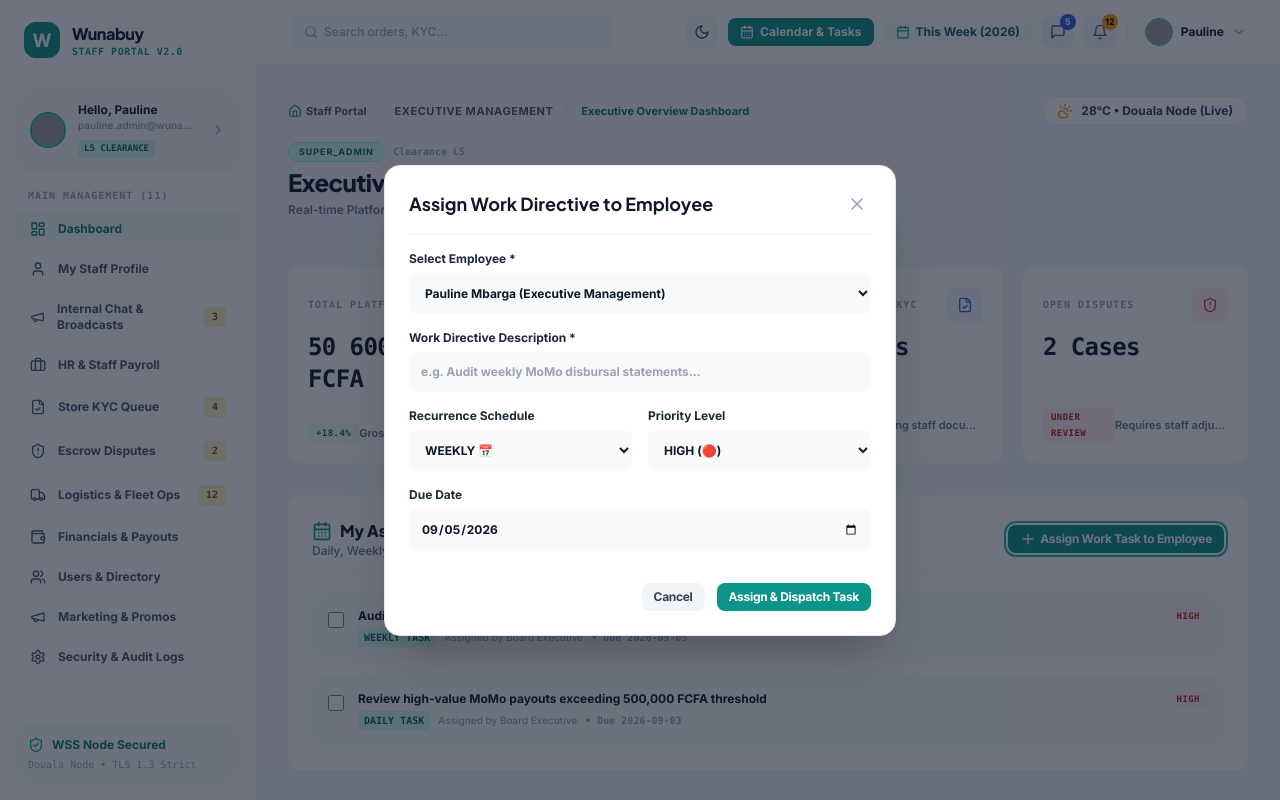
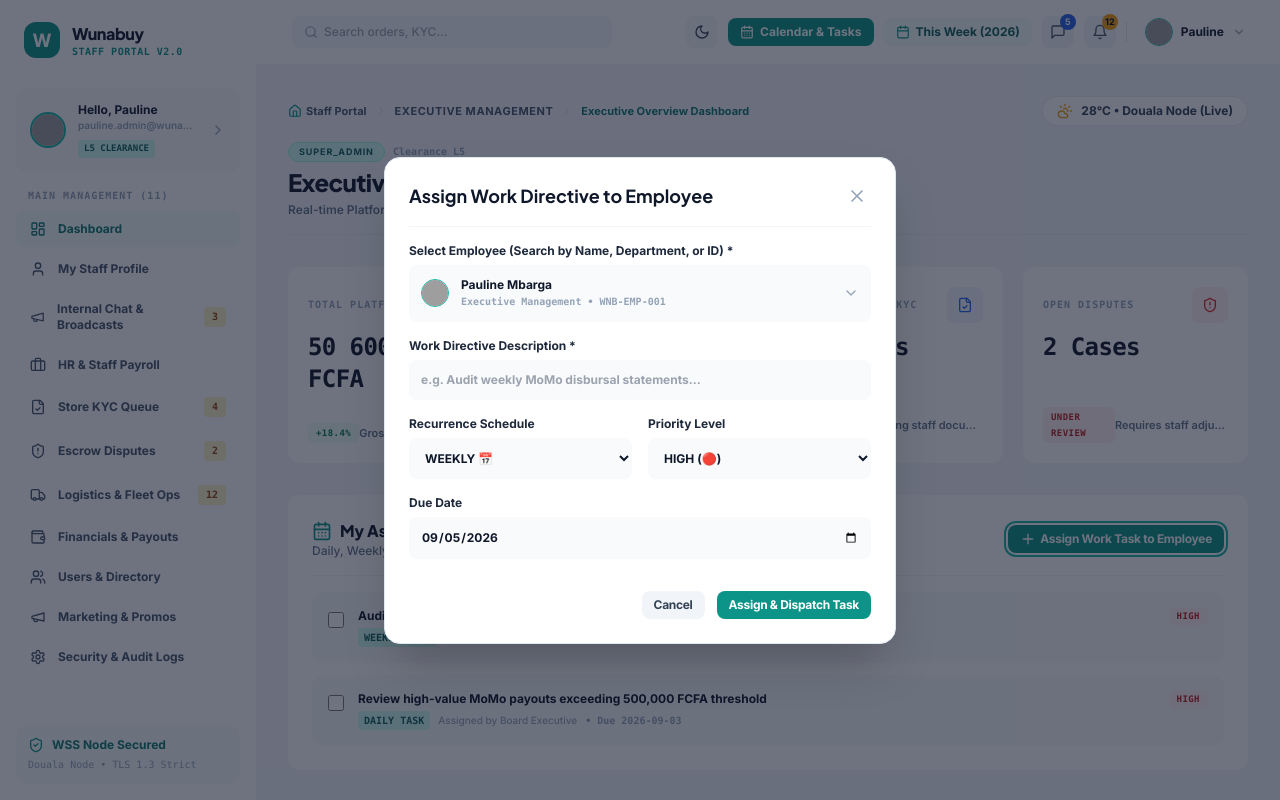
Before and after one commit to forku-brandon/wunabuy, a React (Vite) app in the folder staff-portal/: page / in a window 1280 px wide. Both pictures are taken after a click on the button "Assign Work Task to Employee". Built offline with nearby package versions, Linux system fonts and the light colour scheme; grey boxes are pictures that could not be loaded.

Commit message:
feat(staff-portal): build SearchableEmployeeSelect component with live search input for Assign Work Directive modal

```diff
--- a/staff-portal/src/pages/DashboardPage.tsx
+++ b/staff-portal/src/pages/DashboardPage.tsx
@@ -6,7 +6,7 @@ import { Card } from '../components/ui/Card';
 import { Badge } from '../components/ui/Badge';
 import { Button } from '../components/ui/Button';
 import { Modal } from '../components/ui/Modal';
-import { useStaffAuth, DEMO_STAFF_PERSONAS } from '../stores/staffAuthStore';
+import { useStaffAuth, DEMO_STAFF_PERSONAS, StaffUser } from '../stores/staffAuthStore';
 import { formatXAF } from '@wunabuy/utils';
 import {
   TrendingUp,
@@ -20,6 +20,8 @@ import {
   Clock,
   Check,
   UserCheck,
+  Search,
+  ChevronDown,
 } from 'lucide-react';
 import {
   ResponsiveContainer,
@@ -109,6 +111,107 @@ const MOCK_DONUT_DATA = [
   { name: 'Disputed Hold', value: 9, color: '#F59E0B' },
   { name: 'Platform Yield', value: 5, color: '#6366F1' },
 ];
+
+// REUSABLE SEARCHABLE EMPLOYEE SELECT DROPDOWN COMPONENT
+interface SearchableEmployeeSelectProps {
+  selectedStaffId: string;
+  onSelectStaff: (staffId: string) => void;
+}
+
+const SearchableEmployeeSelect: React.FC<SearchableEmployeeSelectProps> = ({
+  selectedStaffId,
+  onSelectStaff,
+}) => {
+  const [isOpen, setIsOpen] = useState(false);
+  const [searchQuery, setSearchQuery] = useState('');
+
+  const selectedPersona = DEMO_STAFF_PERSONAS.find((p) => p.id === selectedStaffId) || DEMO_STAFF_PERSONAS[0];
+
+  const filteredPersonas = DEMO_STAFF_PERSONAS.filter((p) => {
+    const q = searchQuery.toLowerCase();
+    return (
+      p.full_name.toLowerCase().includes(q) ||
+      p.department_name.toLowerCase().includes(q) ||
+      p.email.toLowerCase().includes(q) ||
+      p.employee_id.toLowerCase().includes(q)
+    );
+  });
+
+  return (
+    <div className="relative">
+      <button
+        type="button"
+        onClick={() => setIsOpen(!isOpen)}
+        className="w-full p-3 bg-slate-50 dark:bg-slate-800 rounded-lg text-left flex items-center justify-between font-bold text-slate-900 dark:text-slate-100 hover:bg-slate-100 dark:hover:bg-slate-700/80 transition-colors shadow-2xs"
+      >
+        <div className="flex items-center space-x-3">
+          <img
+            src={selectedPersona.avatar_url || 'https://images.unsplash.com/photo-1573496359142-b8d87734a5a2?auto=format&fit=crop&w=100&q=80'}
+            alt={selectedPersona.full_name}
+            className="w-7 h-7 rounded-full object-cover border border-teal-500"
+          />
+          <div>
+            <span className="text-xs font-extrabold block">{selectedPersona.full_name}</span>
+            <span className="text-[10px] text-slate-400 font-mono font-semibold">{selectedPersona.department_name} • {selectedPersona.employee_id}</span>
+          </div>
+        </div>
+        <ChevronDown className="w-4 h-4 text-slate-400" />
+      </button>
+
+      {isOpen && (
+        <div className="absolute left-0 right-0 mt-2 bg-white dark:bg-[#121824] rounded-xl shadow-2xl p-3 z-50 animate-fade-in space-y-2">
+          {/* Live Search Input Box */}
+          <div className="relative">
+            <Search className="w-3.5 h-3.5 absolute left-3 top-1/2 -translate-y-1/2 text-slate-400" />
+            <input
+              type="text"
+              autoFocus
+              value={searchQuery}
+              onChange={(e) => setSearchQuery(e.target.value)}
+              placeholder="Search staff by name, department, ID..."
+              className="w-full pl-8 pr-3 py-2 bg-slate-100 dark:bg-slate-800 rounded-lg text-xs font-medium text-slate-900 dark:text-slate-100 focus:outline-none focus:ring-2 focus:ring-teal-500"
+            />
+          </div>
+
+          {/* Filtered Employees List */}
+          <div className="max-h-48 overflow-y-auto divide-y divide-slate-100 dark:divide-slate-800">
+            {filteredPersonas.length === 0 ? (
+              <div className="p-3 text-center text-xs text-slate-400 font-medium">No matching staff members found</div>
+            ) : (
+              filteredPersonas.map((p) => (
+                <button
+                  key={p.id}
+                  type="button"
+                  onClick={() => {
+                    onSelectStaff(p.id);
+                    setIsOpen(false);
+                    setSearchQuery('');
+                  }}
+                  className={`w-full p-2.5 text-left flex items-center justify-between hover:bg-slate-50 dark:hover:bg-slate-800/80 rounded-lg transition-colors ${
+                    p.id === selectedStaffId ? 'bg-teal-50 dark:bg-teal-950/60 text-teal-700 dark:text-teal-300 font-bold' : ''
+                  }`}
+                >
+                  <div className="flex items-center space-x-2.5">
+                    <img
+                      src={p.avatar_url || 'https://images.unsplash.com/photo-1573496359142-b8d87734a5a2?auto=format&fit=crop&w=100&q=80'}
+                      alt={p.full_name}
+                      className="w-7 h-7 rounded-full object-cover"
+                    />
+                    <div>
+                      <span className="text-xs font-bold block text-slate-900 dark:text-slate-100">{p.full_name}</span>
+                      <span className="text-[10px] text-slate-400 font-mono">{p.department_name} • {p.employee_id}</span>
+                    </div>
+                  </div>
+                  {p.id === selectedStaffId && <Check className="w-4 h-4 text-teal-600 dark:text-teal-400" />}
+                </button>
+              ))
+            )}
+          </div>
+        </div>
+      )}
+    </div>
+  );
+};
 
 export const DashboardPage: React.FC = () => {
   const navigate = useNavigate();
@@ -427,7 +530,7 @@ export const DashboardPage: React.FC = () => {
         </Card>
       </div>
 
-      {/* MODAL: ASSIGN NEW WORK TASK TO EMPLOYEE */}
+      {/* MODAL: ASSIGN NEW WORK TASK TO EMPLOYEE WITH SEARCHABLE DROPDOWN */}
       <Modal
         isOpen={isAssignModalOpen}
         onClose={() => setIsAssignModalOpen(false)}
@@ -435,18 +538,13 @@ export const DashboardPage: React.FC = () => {
       >
         <form onSubmit={handleCreateAssignment} className="space-y-4 text-xs font-semibold">
           <div>
-            <label className="block font-bold text-slate-800 dark:text-slate-200 mb-1.5">Select Employee *</label>
-            <select
-              value={targetStaffId}
-              onChange={(e) => setTargetStaffId(e.target.value)}
-              className="w-full p-3 bg-slate-50 dark:bg-slate-800 border-none rounded-lg text-slate-900 dark:text-slate-100 font-bold focus:ring-2 focus:ring-teal-500 focus:outline-none"
-            >
-              {DEMO_STAFF_PERSONAS.map((p) => (
-                <option key={p.id} value={p.id}>
-                  {p.full_name} ({p.department_name})
-                </option>
-              ))}
-            </select>
+            <label className="block font-bold text-slate-800 dark:text-slate-200 mb-1.5">
+              Select Employee (Search by Name, Department, or ID) *
+            </label>
+            <SearchableEmployeeSelect
+              selectedStaffId={targetStaffId}
+              onSelectStaff={(id) => setTargetStaffId(id)}
+            />
           </div>
 
           <div>
```
